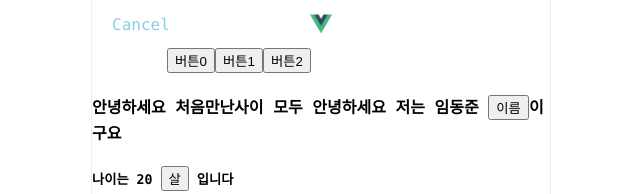
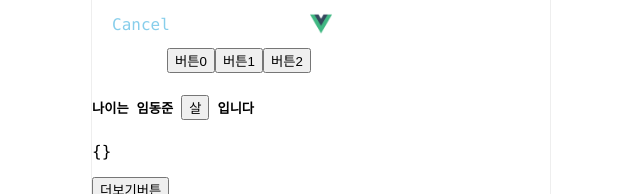
Before and after one commit to yuriop1/Instagram, a Vue app in the folder instagram/: page / in a window 1280 px wide. Shown: the top 194 px of the page, without its empty margins (319-959 px from the left). Built offline with nearby package versions, Linux system fonts and the light colour scheme; a small style sheet from the web is missing.

Commit message:
$store 사용하지 않고 ...mapState와 ...mapMutations 사용하기

```diff
--- a/instagram/src/App.vue
+++ b/instagram/src/App.vue
@@ -15,14 +15,19 @@
   <button @click="step = 1">버튼1</button>
   <button @click="step = 2">버튼2</button>
 
-  <h4>안녕하세요 처음만난사이 모두 안녕하세요
+  <!-- <h4>안녕하세요 처음만난사이 모두 안녕하세요
     저는 {{ $store.state.name }}
     <button @click="$store.commit('이름변경')">이름</button>이구요
   </h4>
   <h5>나이는 {{ $store.state.age }}
     <button @click="$store.commit('나이', 10)">살</button>
     입니다
+  </h5> -->
+  <h5>나이는 {{ 작명 }}
+    <button @click="이름변경">살</button>
+    입니다
   </h5>
+
 
   <p>{{ $store.state.more }}</p>
   <button @click="$store.dispatch('getData')">더보기버튼</button>
@@ -30,6 +35,7 @@
   <Container ref="containerRef" :param="instaData" :step="step" :url="url" @containerParam = "containerParam" @write="myWrite = $event"/>
 
   <button @click="more">더보기</button>
+
 
   <div class="footer">
     <ul class="footer-button-plus">
@@ -43,6 +49,7 @@
 import Container from './components/Container.vue';
 import instagramData from './assets/InstagramData.js';
 import axios from 'axios';
+import {mapState , mapMutations} from 'vuex';
 
 export default {
   name: 'App',
@@ -57,6 +64,7 @@ export default {
       url: '',
       myWrite: '',
       emitFilter: '',
+      카운터: 0,
     }
   },
 
@@ -66,7 +74,14 @@ export default {
     });
   },
 
+  computed : {
+    ...mapState(['name', 'age', 'likes', 'more']),
+    ...mapState({ 작명:'name'})
+  },
+
   methods : {
+    ...mapMutations(['이름변경']),
+
     more(){
       const addr = 'https://codingapple1.github.io/vue/more' + this.moreButton + '.json'
       axios.get(addr)
```
